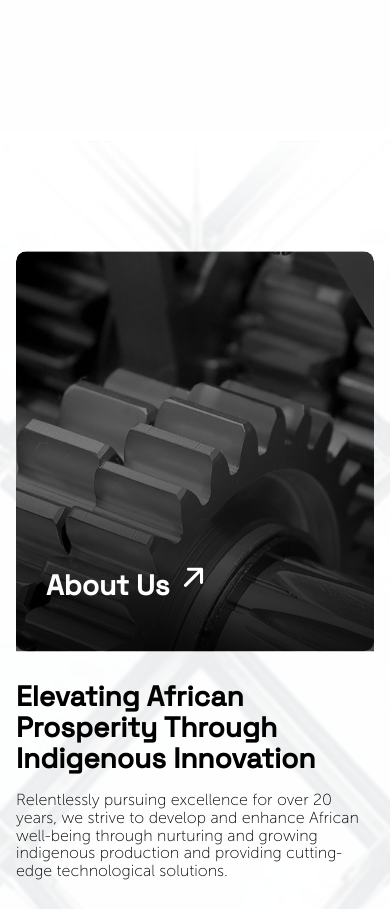
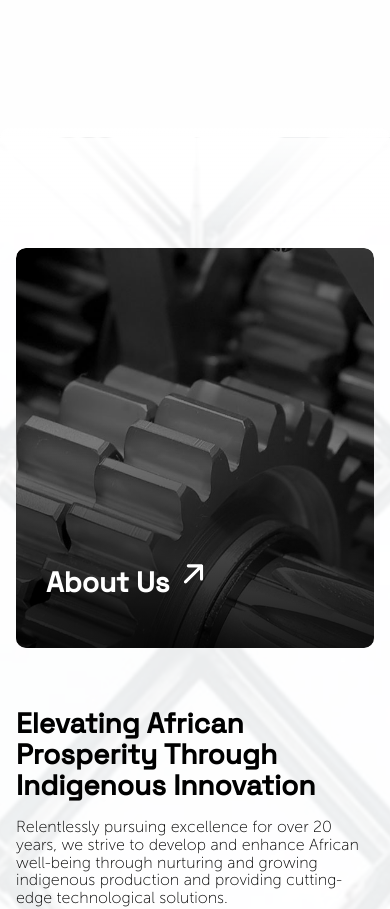
Before and after one commit to NwobiaDavid/Kelani-Engineering, a React (Vite) app: page / in a window 390 px wide. Shown: the part 1920-2829 px from the top of the page. Built offline with nearby package versions, Linux system fonts and the light colour scheme; no server answers.

Commit message:
fix issues with company section

```diff
--- a/src/sections/AboutCompany.tsx
+++ b/src/sections/AboutCompany.tsx
@@ -26,7 +26,7 @@ const AboutCompany = () => {
       // }}
       className="relative -z-10 min-h-[100vh] py-[60px] md:py-[170px] items-center px-[16px] md:px-[24px] lg:px-[40px] mx-auto"
     >
-      <div className="w-full h-[100px] absolute -top-[10px] left-0 z-30 bg-gradient-to-b from-[rgba(255,255,255,1)] to-[rgba(255,255,255,0)]"></div>
+      <div className="w-full h-[100px] absolute -top-[10px] left-0 z-30 bg-gradient-to-b from-[rgba(255,255,255,1)] to-[rgba(255,255,255,0)] rounded-[10px]"></div>
       <figure className="w-full overflow-hidden absolute top-0 right-0 left-0 bottom-0 z-10">
         <motion.div className="h-full w-full z-10" style={{ scale }}>
           <LazyLoadImage
@@ -40,10 +40,10 @@ const AboutCompany = () => {
       </figure>
       <div className="w-full overflow-hidden absolute top-0 right-0 left-0 bottom-0 z-10 bg-white opacity-90"></div>
       {/* <div className="w-full overflow-hidden absolute top-0 right-0 left-0 bottom-0 bg-gray-500"></div> */}
-      <div className="grid lg:grid-cols-2 gap-[30px] lg:gap-[80px] xl:gap-[100px]  w-full mx-auto max-w-[1672px] text-[black]">
+      <div className="grid lg:grid-cols-2 gap-[60px] lg:gap-[80px] xl:gap-[100px]  w-full mx-auto max-w-[1672px] text-[black]">
         <a className=" " href={`/about`}>
           <div onMouseEnter={() => setTitleHovered(true)}
-            onMouseLeave={() => setTitleHovered(false)} className="relative z-20 cursor-pointer overflow-hidden h-full">
+            onMouseLeave={() => setTitleHovered(false)} className="relative z-20 cursor-pointer overflow-hidden h-full rounded-[10px]">
             <div className="absolute top-0 flex flex-col justify-end pb-[45px] pl-[30px] right-0 left-0 bottom-0 md:max-w-[500px] lg:max-w-none mx-auto rounded-[10px] overflow-hidden bg-gradient-to-b to-[rgba(0,0,0,0.8)] from-[50%] from-[rgba(0,0,0,0)]  z-20">
               <h2
                 className="text-[28px] md:text-[40px] text-white space-grotesk-semibold relative w-fit"
```
